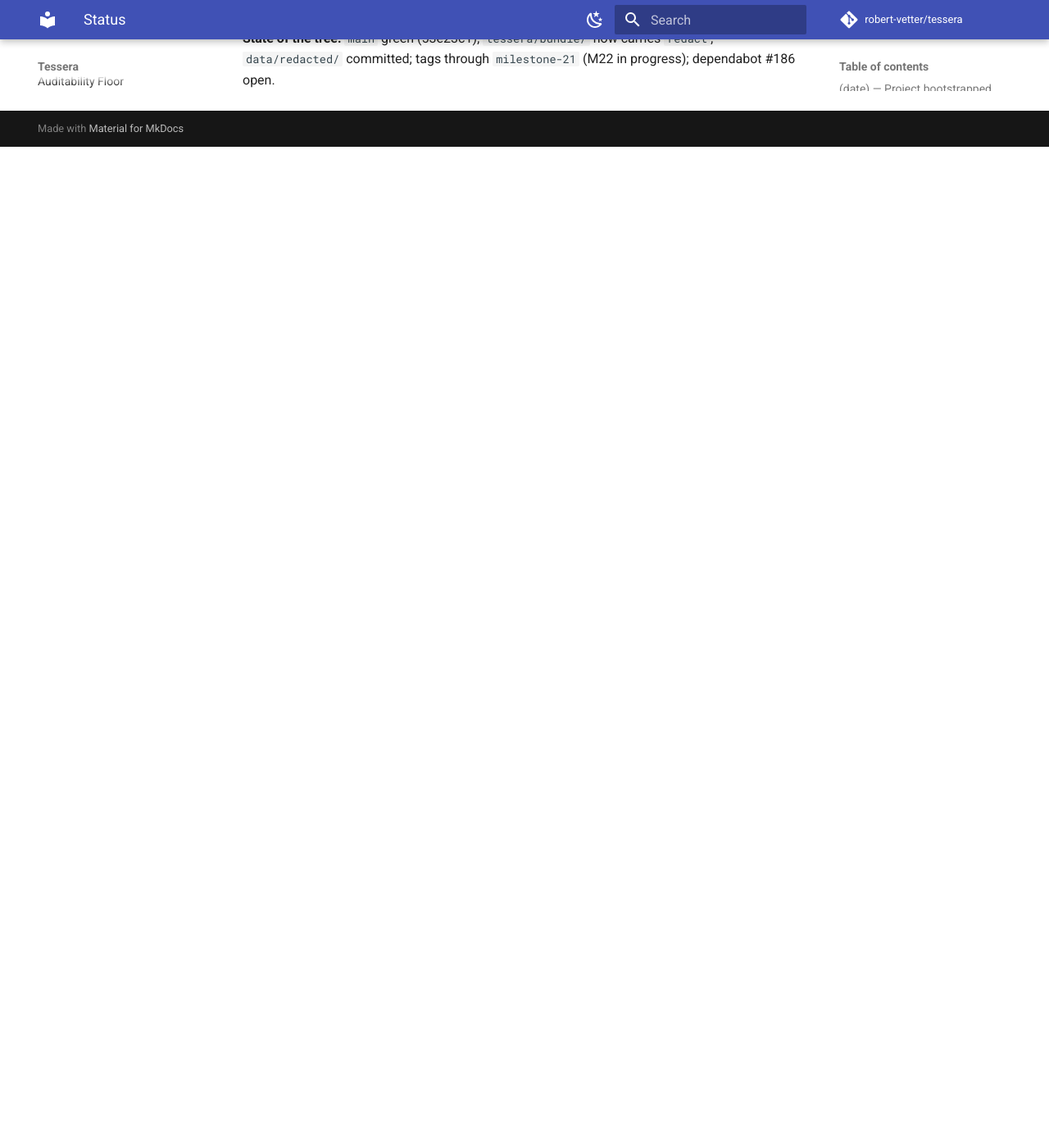
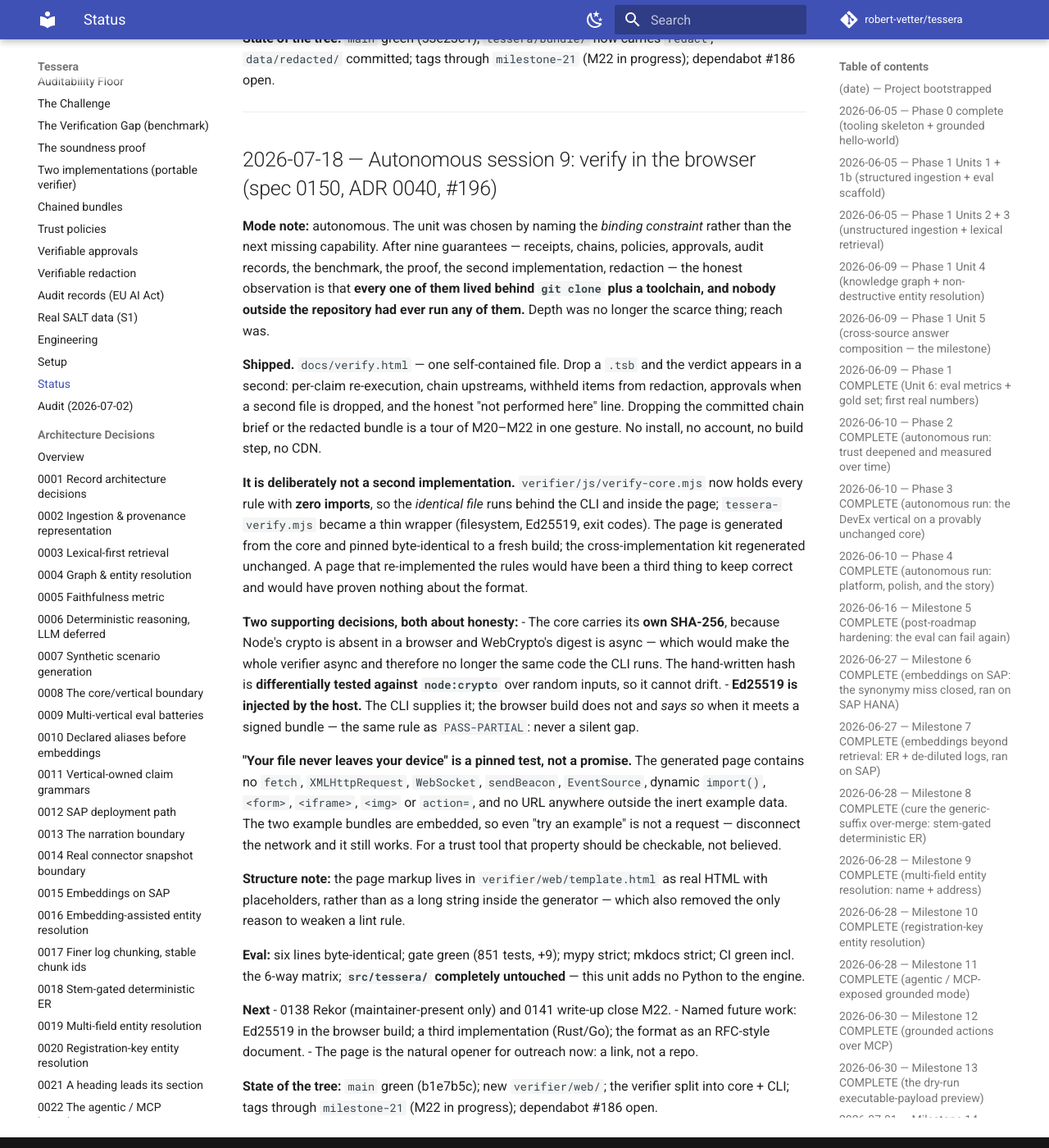
Before and after one commit to robert-vetter/tessera, an MkDocs documentation site: the page built from docs/STATUS.md, in a window 1280 px wide and 1400 px high, scrolled down 68117 px. Shown: the whole window at 82% size. Built offline with MkDocs 1.6.1 and Material for MkDocs 9.7.7, drawn with Linux system fonts in a browser that asks for light colours; comment, search, counter and statistics services are not loaded; before the commit the page ends 68296 px from its top, so only the background shows below that; some of the changed text lies outside the part shown.

Commit message:
docs: wrap the browser-verifier session (STATUS + CHANGELOG) (#197)
Records why reach became the binding constraint, the one-core/two-front-ends
decision, the two honesty calls (own SHA-256 differentially tested, injected
Ed25519), and the no-network property as a pinned test.

Co-authored-by: Claude Fable 5 <noreply@anthropic.com>

```diff
--- a/docs/STATUS.md
+++ b/docs/STATUS.md
@@ -3393,3 +3393,67 @@ strict; mkdocs strict; CI green incl. the 6-way determinism matrix.
 **State of the tree:** `main` green (53e23c1); `tessera/bundle/` now
 carries `redact`; `data/redacted/` committed; tags through `milestone-21`
 (M22 in progress); dependabot #186 open.
+
+---
+
+## 2026-07-18 — Autonomous session 9: verify in the browser (spec 0150, ADR 0040, #196)
+
+**Mode note:** autonomous. The unit was chosen by naming the *binding
+constraint* rather than the next missing capability. After nine
+guarantees — receipts, chains, policies, approvals, audit records, the
+benchmark, the proof, the second implementation, redaction — the honest
+observation is that **every one of them lived behind `git clone` plus a
+toolchain, and nobody outside the repository had ever run any of them.**
+Depth was no longer the scarce thing; reach was.
+
+**Shipped.** `docs/verify.html` — one self-contained file. Drop a `.tsb`
+and the verdict appears in a second: per-claim re-execution, chain
+upstreams, withheld items from redaction, approvals when a second file is
+dropped, and the honest "not performed here" line. Dropping the committed
+chain brief or the redacted bundle is a tour of M20–M22 in one gesture.
+No install, no account, no build step, no CDN.
+
+**It is deliberately not a second implementation.**
+`verifier/js/verify-core.mjs` now holds every rule with **zero imports**,
+so the *identical file* runs behind the CLI and inside the page;
+`tessera-verify.mjs` became a thin wrapper (filesystem, Ed25519, exit
+codes). The page is generated from the core and pinned byte-identical to a
+fresh build; the cross-implementation kit regenerated unchanged. A page
+that re-implemented the rules would have been a third thing to keep
+correct and would have proven nothing about the format.
+
+**Two supporting decisions, both about honesty:**
+- The core carries its **own SHA-256**, because Node's crypto is absent in
+  a browser and WebCrypto's digest is async — which would make the whole
+  verifier async and therefore no longer the same code the CLI runs. The
+  hand-written hash is **differentially tested against `node:crypto`** over
+  random inputs, so it cannot drift.
+- **Ed25519 is injected by the host.** The CLI supplies it; the browser
+  build does not and *says so* when it meets a signed bundle — the same
+  rule as `PASS-PARTIAL`: never a silent gap.
+
+**"Your file never leaves your device" is a pinned test, not a promise.**
+The generated page contains no `fetch`, `XMLHttpRequest`, `WebSocket`,
+`sendBeacon`, `EventSource`, dynamic `import()`, `<form>`, `<iframe>`,
+`<img>` or `action=`, and no URL anywhere outside the inert example data.
+The two example bundles are embedded, so even "try an example" is not a
+request — disconnect the network and it still works. For a trust tool
+that property should be checkable, not believed.
+
+**Structure note:** the page markup lives in `verifier/web/template.html`
+as real HTML with placeholders, rather than as a long string inside the
+generator — which also removed the only reason to weaken a lint rule.
+
+**Eval:** six lines byte-identical; gate green (851 tests, +9); mypy
+strict; mkdocs strict; CI green incl. the 6-way matrix; **`src/tessera/`
+completely untouched** — this unit adds no Python to the engine.
+
+**Next**
+- 0138 Rekor (maintainer-present only) and 0141 write-up close M22.
+- Named future work: Ed25519 in the browser build; a third implementation
+  (Rust/Go); the format as an RFC-style document.
+- The page is the natural opener for outreach now: a link, not a repo.
+
+**State of the tree:** `main` green (b1e7b5c); new `verifier/web/`; the
+verifier split into core + CLI; tags through `milestone-21` (M22 in
+progress); dependabot #186 open.
```
Also changed, not shown: CHANGELOG.md (+22 -0 lines).
